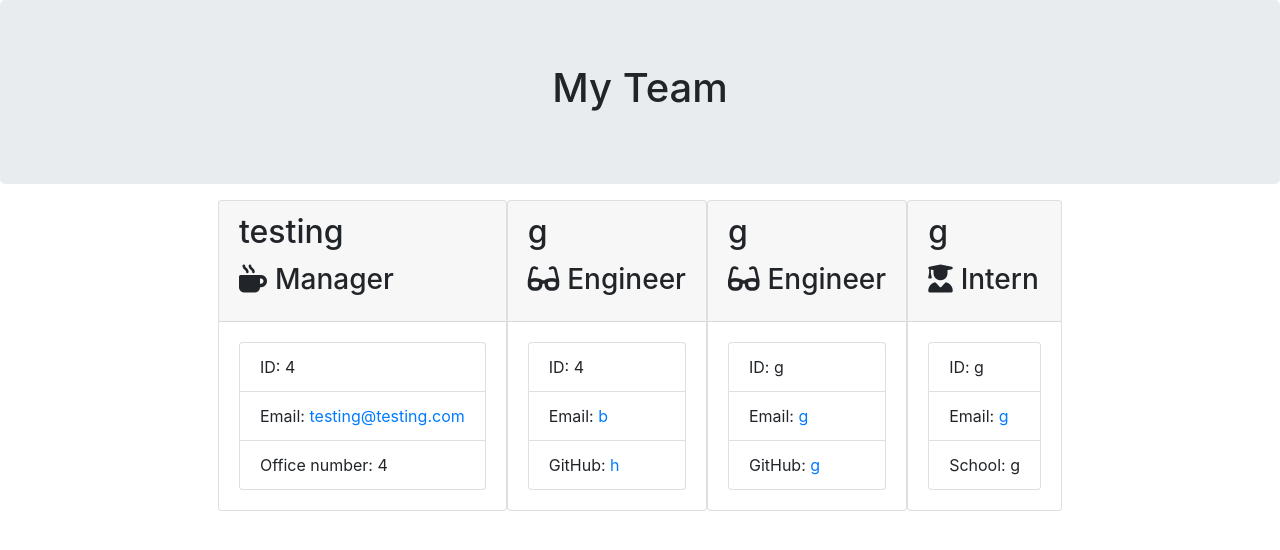
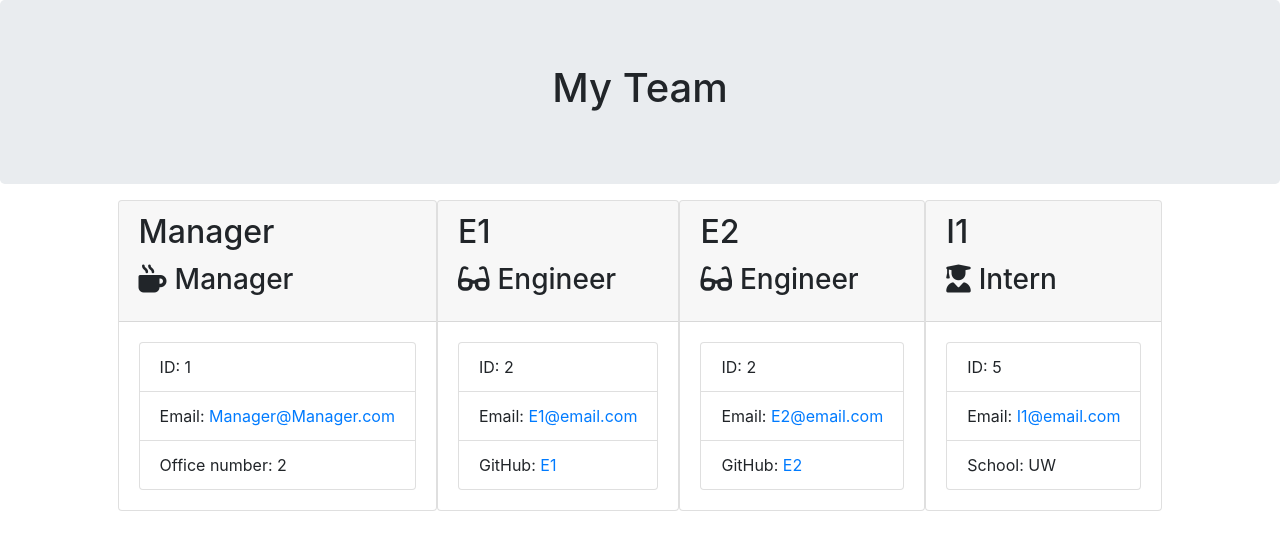
Before and after one commit to Ian-Danas/Team-Profile-Generator, a website: page team.html in a window 1280 px wide. Drawn offline with nearby package versions, Linux system fonts and the light colour scheme.

```diff
--- a/team.html
+++ b/team.html
@@ -26,56 +26,56 @@
 
         <div class="card employee-card">
         <div class="card-header">
-            <h2 class="card-title">testing</h2>
+            <h2 class="card-title">Manager</h2>
             <h3 class="card-title"><i class="fas fa-mug-hot mr-2"></i>Manager</h3>
         </div>
         <div class="card-body">
             <ul class="list-group">
-                <li class="list-group-item">ID: 4</li>
-                <li class="list-group-item">Email: <a href="mailto:testing@testing.com">testing@testing.com</a></li>
-                <li class="list-group-item">Office number: 4</li>
+                <li class="list-group-item">ID: 1</li>
+                <li class="list-group-item">Email: <a href="mailto:Manager@Manager.com">Manager@Manager.com</a></li>
+                <li class="list-group-item">Office number: 2</li>
             </ul>
         </div>
     </div>
 
         <div class="card employee-card">
     <div class="card-header">
-        <h2 class="card-title">g</h2>
+        <h2 class="card-title">E1</h2>
         <h3 class="card-title"><i class="fas fa-glasses mr-2"></i>Engineer</h3>
     </div>
     <div class="card-body">
         <ul class="list-group">
-            <li class="list-group-item">ID: 4</li>
-            <li class="list-group-item">Email: <a href="mailto:b">b</a></li>
-            <li class="list-group-item">GitHub: <a href="https://github.com/h" target="_blank" rel="noopener noreferrer">h</a></li>
+            <li class="list-group-item">ID: 2</li>
+            <li class="list-group-item">Email: <a href="mailto:E1@email.com">E1@email.com</a></li>
+            <li class="list-group-item">GitHub: <a href="https://github.com/E1" target="_blank" rel="noopener noreferrer">E1</a></li>
         </ul>
     </div>
 </div>
 
         <div class="card employee-card">
     <div class="card-header">
-        <h2 class="card-title">g</h2>
+        <h2 class="card-title">E2</h2>
         <h3 class="card-title"><i class="fas fa-glasses mr-2"></i>Engineer</h3>
     </div>
     <div class="card-body">
         <ul class="list-group">
-            <li class="list-group-item">ID: g</li>
-            <li class="list-group-item">Email: <a href="mailto:g">g</a></li>
-            <li class="list-group-item">GitHub: <a href="https://github.com/g" target="_blank" rel="noopener noreferrer">g</a></li>
+            <li class="list-group-item">ID: 2</li>
+            <li class="list-group-item">Email: <a href="mailto:E2@email.com">E2@email.com</a></li>
+            <li class="list-group-item">GitHub: <a href="https://github.com/E2" target="_blank" rel="noopener noreferrer">E2</a></li>
         </ul>
     </div>
 </div>
 
         <div class="card employee-card">
     <div class="card-header">
-        <h2 class="card-title">g</h2>
+        <h2 class="card-title">I1</h2>
         <h3 class="card-title"><i class="fas fa-user-graduate mr-2"></i>Intern</h3>
     </div>
     <div class="card-body">
         <ul class="list-group">
-            <li class="list-group-item">ID: g</li>
-            <li class="list-group-item">Email: <a href="mailto:g">g</a></li>
-            <li class="list-group-item">School: g</li>
+            <li class="list-group-item">ID: 5</li>
+            <li class="list-group-item">Email: <a href="mailto:I1@email.com">I1@email.com</a></li>
+            <li class="list-group-item">School: UW</li>
         </ul>
     </div>
 </div>
```
Also changed, not shown: README.md.
